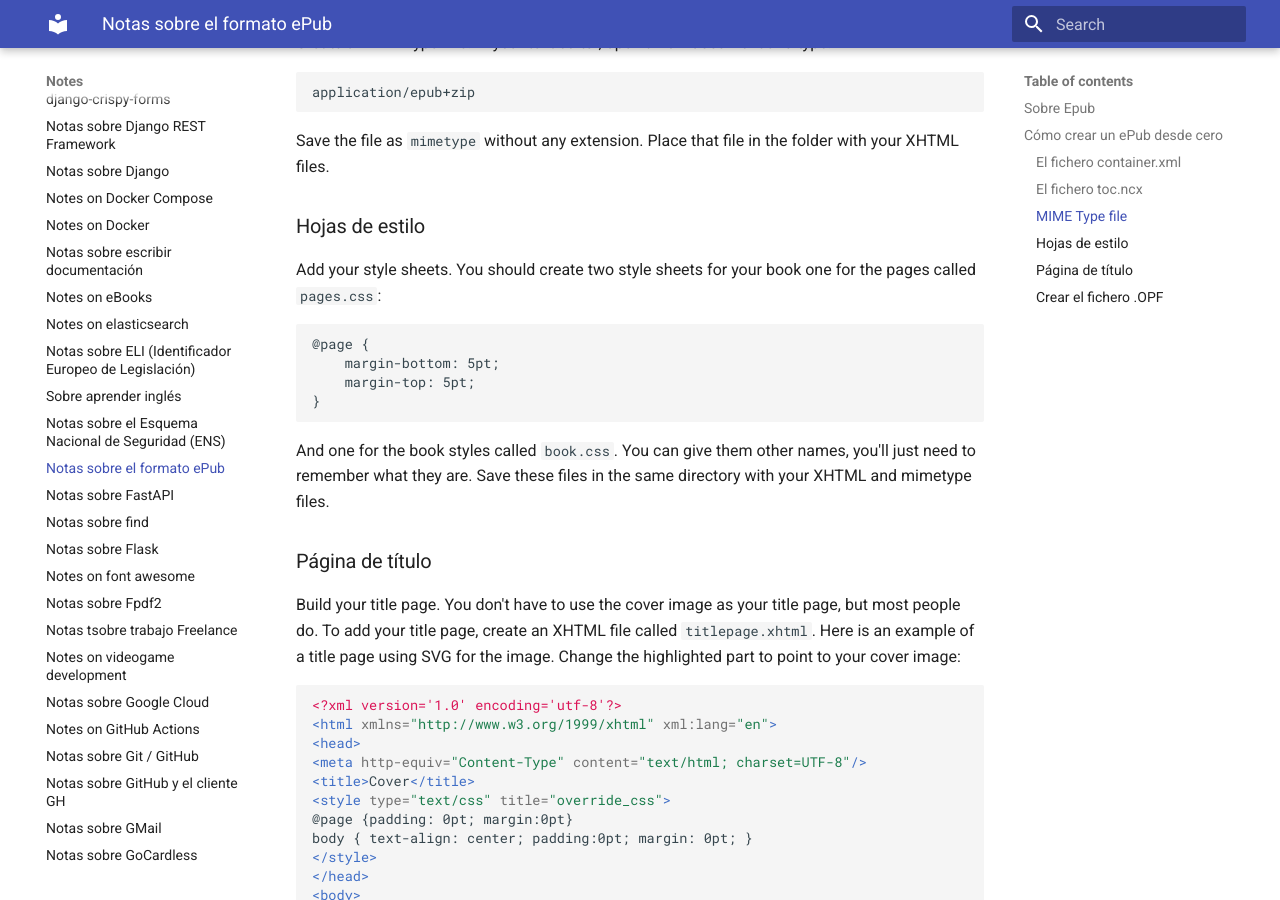
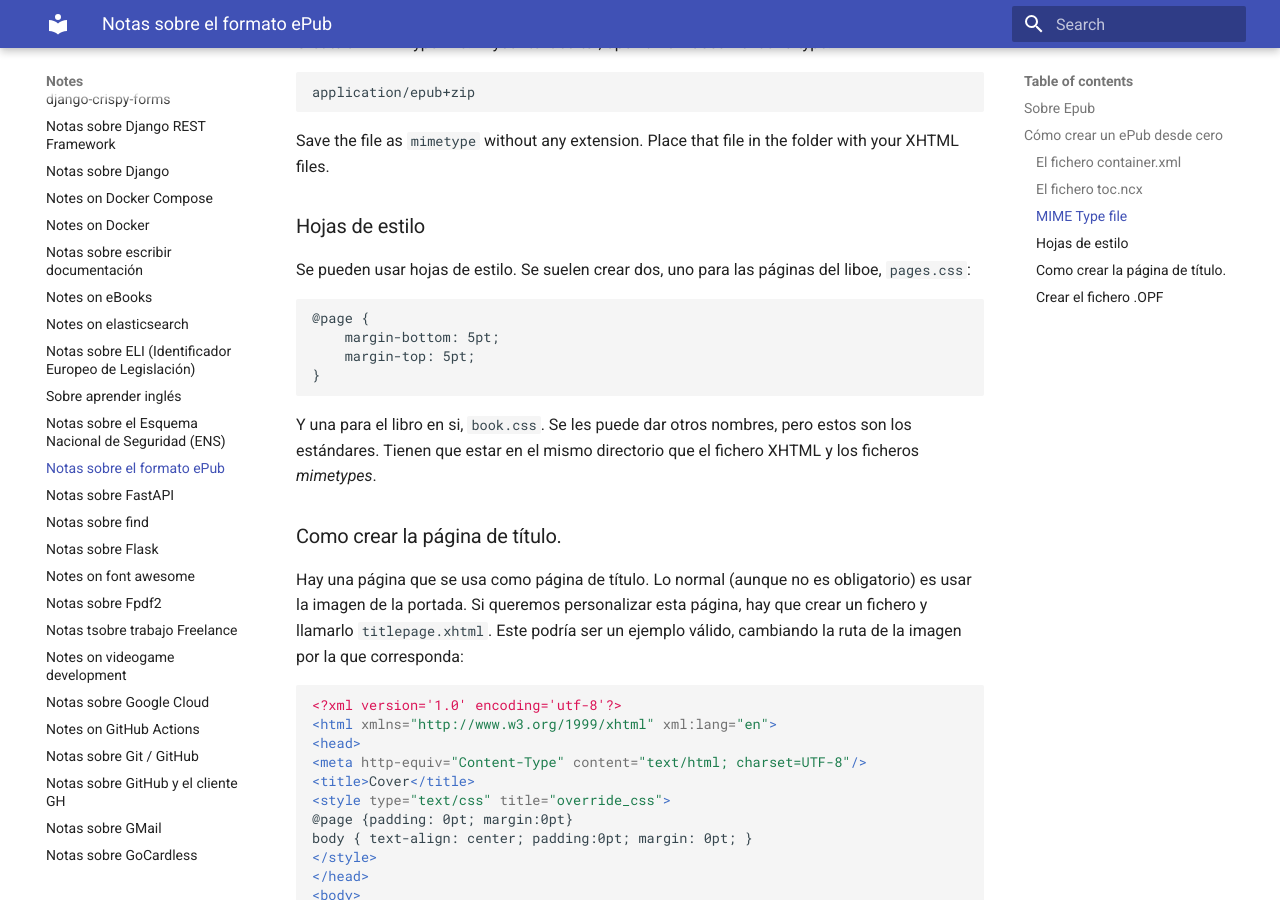
Before and after one commit to euribates/notes, an MkDocs documentation site: the page built from source/notes-on-epub.md, in a window 1280 px wide and 900 px high, scrolled down 2128 px. Built offline with MkDocs 1.6.1 and Material for MkDocs 9.7.7, drawn with Linux system fonts in a browser that asks for light colours.

Commit message:
Notas subre epub

````diff
--- a/source/notes-on-epub.md
+++ b/source/notes-on-epub.md
@@ -111,8 +111,8 @@ folder with your XHTML files.
 
 ### Hojas de estilo
 
-Add your style sheets. You should create two style sheets for your book one
-for the pages called `pages.css`:
+Se pueden usar hojas de estilo. Se suelen crear dos, uno para las
+páginas del liboe, `pages.css`:
 
 ```
 @page {
@@ -121,17 +121,18 @@ for the pages called `pages.css`:
 }
 ```
 
-And one for the book styles called `book.css`. You can give them other names,
-you'll just need to remember what they are. Save these files in the same
-directory with your XHTML and mimetype files.
+Y una para el libro en si, `book.css`. Se les puede dar otros nombres, pero
+estos son los estándares. Tienen que estar en el mismo directorio
+que el fichero XHTML y los ficheros _mimetypes_.
 
 
-### Página de título
+### Como crear la página de título.
 
-Build your title page. You don't have to use the cover image as your title
-page, but most people do. To add your title page, create an XHTML file called
-`titlepage.xhtml`. Here is an example of a title page using SVG for the image.
-Change the highlighted part to point to your cover image:
+Hay una página que se usa como página de título. Lo normal
+(aunque no es obligatorio) es usar la imagen de la portada. Si queremos
+personalizar esta página, hay que crear un fichero y llamarlo
+`titlepage.xhtml`. Este podría ser un ejemplo válido, cambiando la
+ruta de la imagen por la que corresponda:
 
 ```xml
 <?xml version='1.0' encoding='utf-8'?>
````
